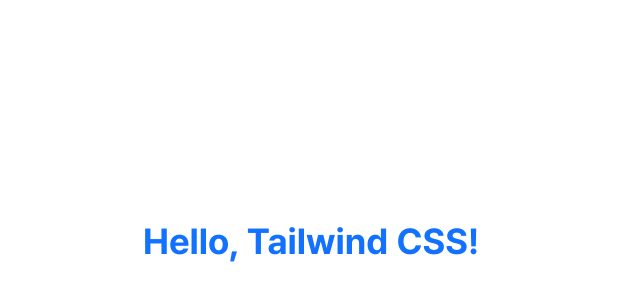
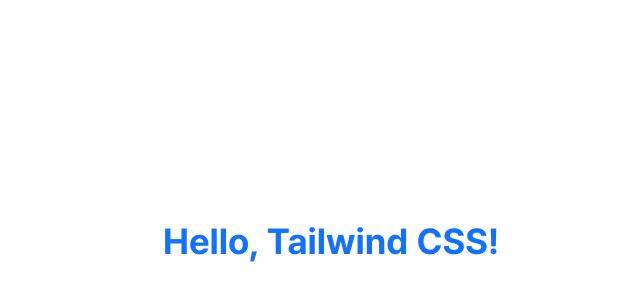
Before and after one commit to Team-Daengnyang/moneynyang-client, a React (Vite) app: page / in a window 1280 px wide. Shown: the part 158-458 px from the top of the page, without its empty margins (309-949 px from the left). Built offline with nearby package versions, Linux system fonts and the light colour scheme.

Commit message:
[FIX] 너비 수정
400px로 되어있던 너비 360px로 수정

```diff
--- a/src/index.css
+++ b/src/index.css
@@ -17,7 +17,7 @@
   -webkit-font-smoothing: antialiased;
   -moz-osx-font-smoothing: grayscale;
 
-  max-width: 400px;
+  max-width: 360px;
   margin-left: auto;
   margin-right: auto;
 }
```
